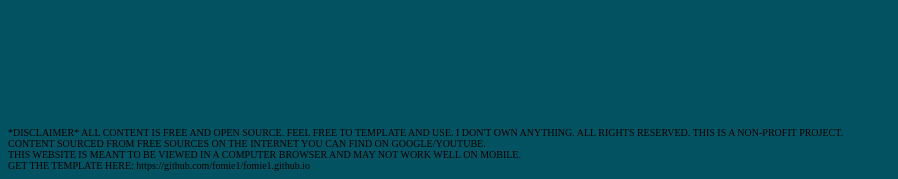
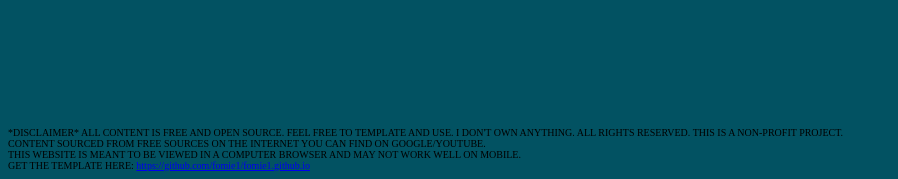
Before and after one commit to fomie1/fomie1.github.io, a plain HTML site: page index.html in a window 1280 px wide. Shown: the part 4818-4997 px from the top of the page, without its empty margins (0-898 px from the left). Drawn offline with Linux system fonts and the light colour scheme.

Commit message:
git link

```diff
--- a/index.html
+++ b/index.html
@@ -188,7 +188,9 @@
     <br>
     <br>
     <br><br><br><br>
-    <footer style="font-size: 10px;">*DISCLAIMER* ALL CONTENT IS FREE AND OPEN SOURCE. FEEL FREE TO TEMPLATE AND USE. I DON'T OWN ANYTHING. ALL RIGHTS RESERVED. THIS IS A NON-PROFIT PROJECT.<br> CONTENT SOURCED FROM FREE SOURCES ON THE INTERNET YOU CAN FIND ON GOOGLE/YOUTUBE. <br> THIS WEBSITE IS MEANT TO BE VIEWED IN A COMPUTER BROWSER AND MAY NOT WORK WELL ON MOBILE. <br>GET THE TEMPLATE HERE: https://github.com/fomie1/fomie1.github.io</footer>
+    <footer style="font-size: 10px;">*DISCLAIMER* ALL CONTENT IS FREE AND OPEN SOURCE. FEEL FREE TO TEMPLATE AND USE. I DON'T OWN ANYTHING. ALL RIGHTS RESERVED. THIS IS A NON-PROFIT PROJECT.<br> CONTENT SOURCED FROM FREE SOURCES ON THE INTERNET YOU CAN FIND ON GOOGLE/YOUTUBE. <br> THIS WEBSITE IS MEANT TO BE VIEWED IN A COMPUTER BROWSER AND MAY NOT WORK WELL ON MOBILE. <br>GET THE TEMPLATE HERE:
+      <a href="https://github.com/fomie1/fomie1.github.io">https://github.com/fomie1/fomie1.github.io</a>
+      </footer>
 </body>
 
 
```
